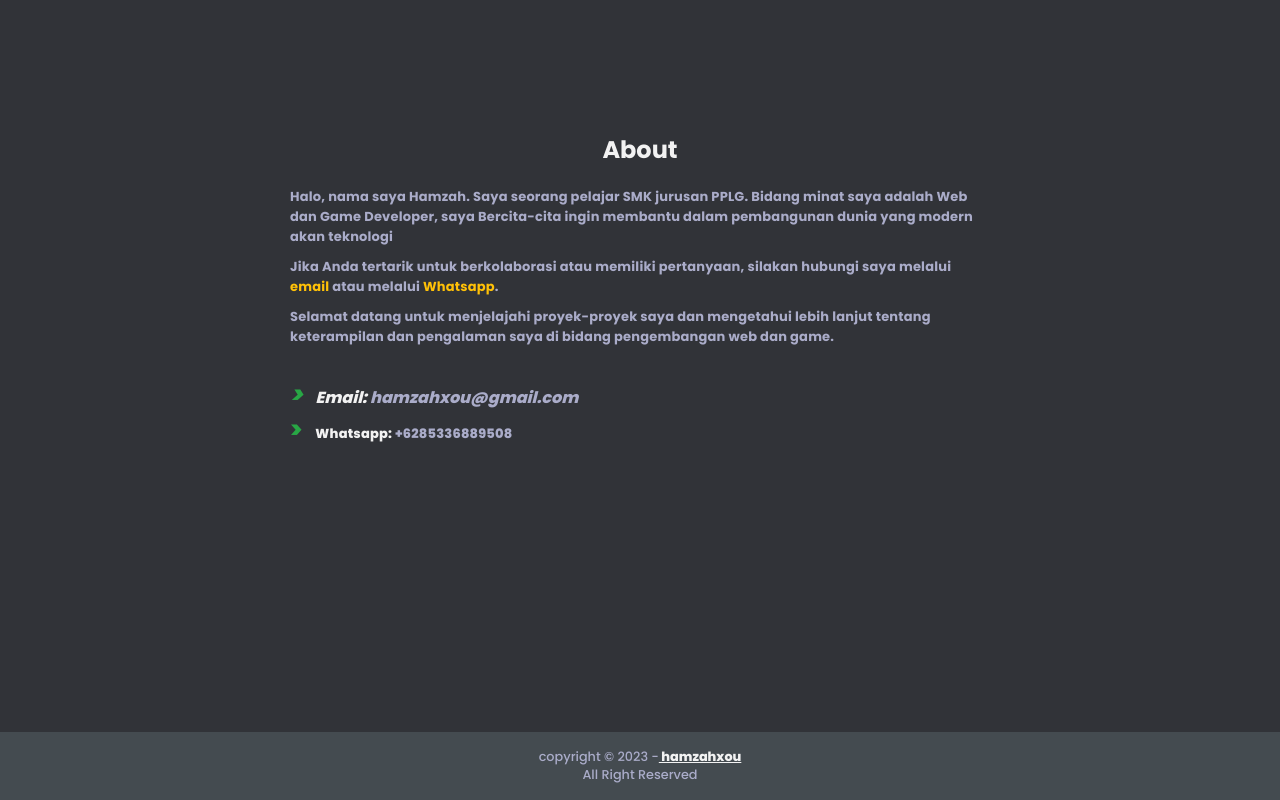
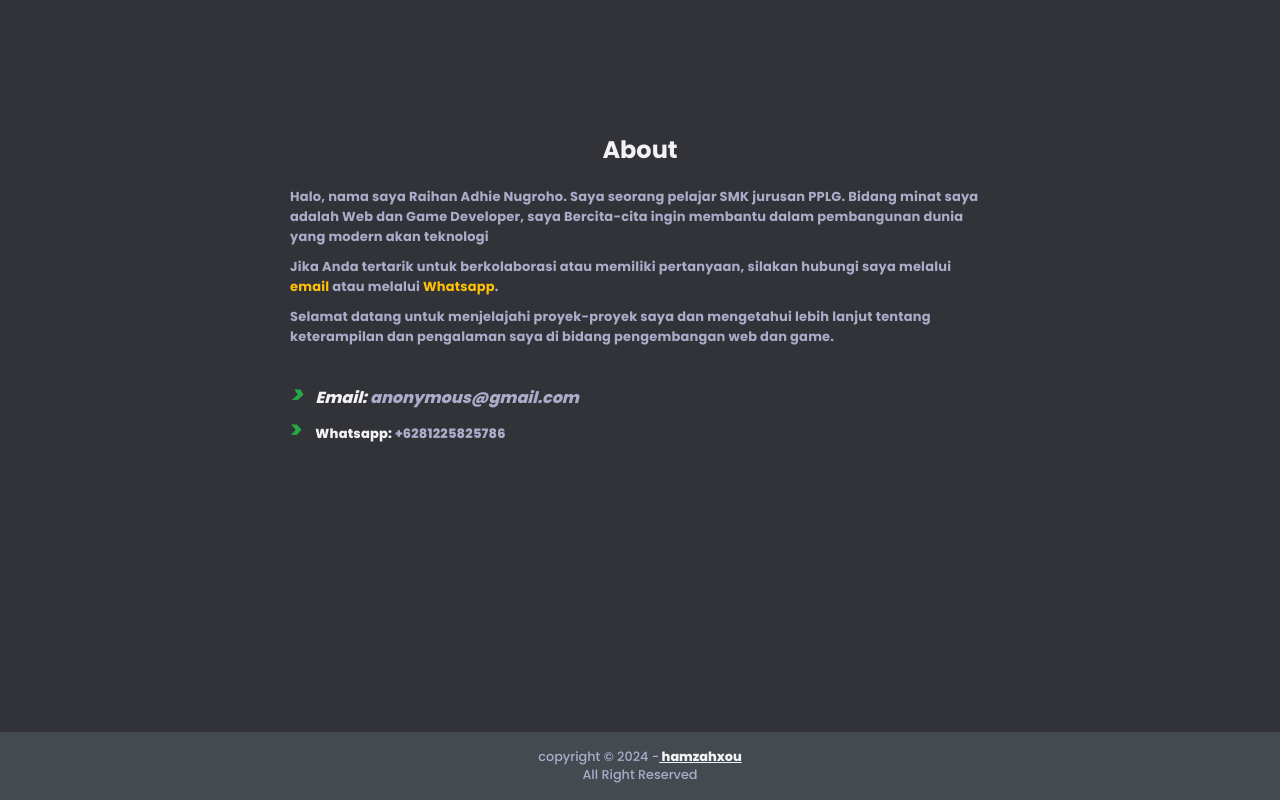
Before and after one commit to SayuZX/informatika, a plain HTML site: page index.html in a window 1280 px wide. Shown: the part 868-1668 px from the top of the page. Drawn offline with Linux system fonts and the light colour scheme.

Commit message:
Add files via upload

```diff
--- a/index.html
+++ b/index.html
@@ -18,9 +18,8 @@
       property="og:image"
       content="https://hamzahxou.github.io/src/img/logo/thumbnail.png"
     />
-    <meta property="og:url" content="https://hamzahxou.github.io/" />
 
-    <title>Hamzahxou</title>
+    <title>Rayhan77</title>
     <link rel="icon" type="image/png" href="src/img/logo/favicon.ico" />
     <link rel="stylesheet" href="./src/style/global.css" />
   </head>
@@ -28,7 +27,7 @@
     <header id="top">
       <div class="logo">
         <h1>
-          <a href="#">&lt; <span>Hamzahxou</span> /&gt;</a>
+          <a href="#">&lt; <span>Rayhan77</span> /&gt;</a>
         </h1>
       </div>
       <div class="title">
@@ -68,7 +67,7 @@
           <h2>About</h2>
           <div class="Des">
             <p>
-              Halo, nama saya Hamzah. Saya seorang pelajar SMK jurusan PPLG.
+              Halo, nama saya Raihan Adhie Nugroho. Saya seorang pelajar SMK jurusan PPLG.
               Bidang minat saya adalah Web dan Game Developer, saya Bercita-cita
               ingin membantu dalam pembangunan dunia yang modern akan teknologi
             </p>
@@ -85,10 +84,10 @@
 
             <address>
               Email:
-              <a href="mailto:hamzahxou@gmail.com"> hamzahxou@gmail.com</a>
+              <a href="mailto:raihanadhienugroho@gmail.com"> anonymous@gmail.com</a>
             </address>
             <p class="sosialMedia">
-              Whatsapp: <a href="https:wa.me/6285336889508"> +6285336889508</a>
+              Whatsapp: <a href="https:wa.me/6281225825786"> +6281225825786</a>
             </p>
           </div>
         </div>
@@ -119,7 +118,7 @@
       </section>
     </main>
     <footer>
-      <p>copyright &copy; 2023 -</p>
+      <p>copyright &copy; 2024 -</p>
       <p>All Right Reserved</p>
     </footer>
     <script src="./src/js/kucing.js"></script>
```
